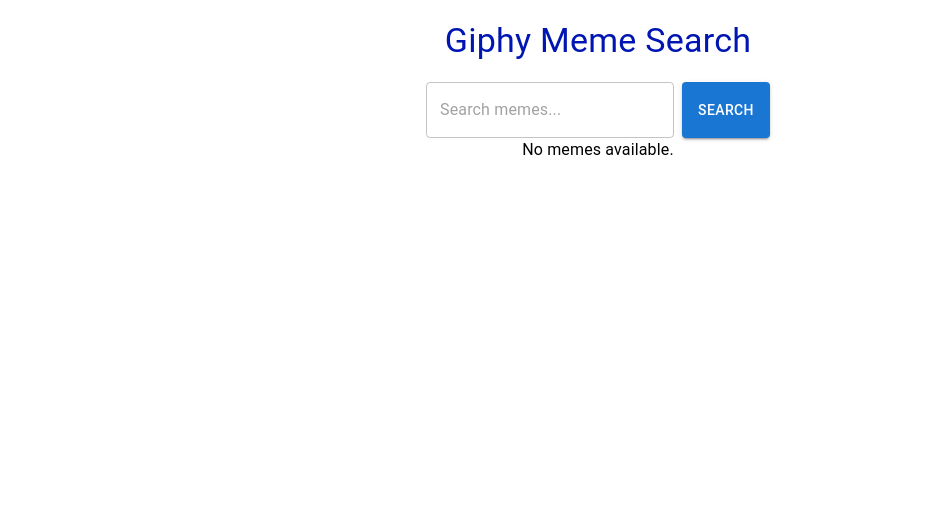
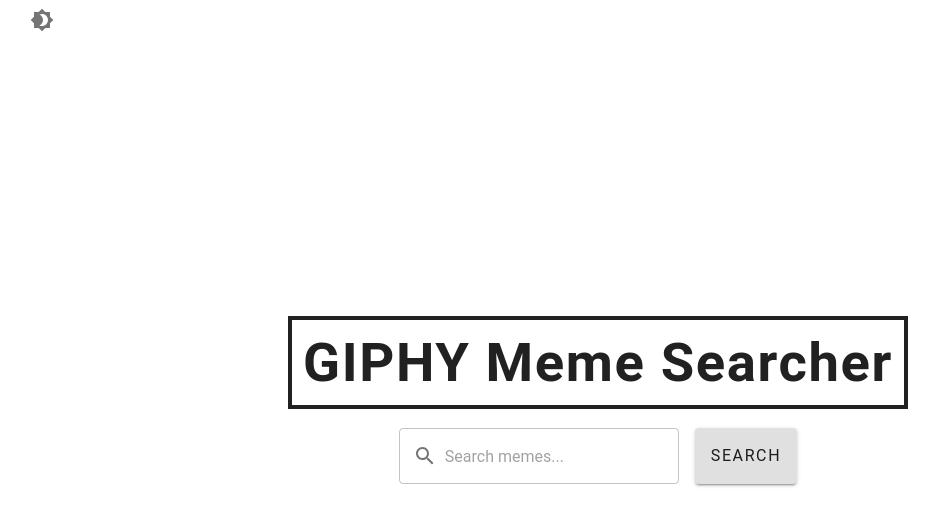
Before and after one commit to dawilles/MemeSearch, a React (Create React App) app: page / in a window 1280 px wide. Shown: the top 526 px of the page, without its empty margins (42-981 px from the left). Built offline with nearby package versions, Linux system fonts and the light colour scheme.

Commit message:
updated layout&logic

```diff
--- a/package.json
+++ b/package.json
@@ -5,6 +5,8 @@
   "dependencies": {
     "@emotion/react": "^11.11.1",
     "@emotion/styled": "^11.11.0",
+    "@mui/icons-material": "^5.14.3",
+    "@mui/lab": "^5.0.0-alpha.140",
     "@mui/material": "^5.14.2",
     "@testing-library/jest-dom": "^5.17.0",
     "@testing-library/react": "^13.4.0",
--- a/src/components/App.tsx
+++ b/src/components/App.tsx
@@ -1,96 +1,27 @@
 import React from "react";
-import { CircularProgress, Container, Stack, Typography } from "@mui/material";
-import { Gallery } from "./Gallery";
-import { Search } from "./Search";
-import { notReachable } from "../utils/notReachable";
-import { useLazyReloadableData } from "../hooks/useReloadableData";
-import { getMemes } from "../services/giphy";
+import { ThemeProvider } from "@mui/material/styles";
+import { Container, IconButton } from "@mui/material";
+import CssBaseline from "@mui/material/CssBaseline";
+import Brightness4Icon from "@mui/icons-material/Brightness4";
+import Brightness7Icon from "@mui/icons-material/Brightness7";
+import { SearchContentLoader } from "./SearchContentLoader";
+import { ColorModeContext } from "../themes/theme";
+import { useColorMode } from "../hooks/useColorMode";
 
 export const App = () => {
-  return (
-    <Container fixed>
-      <Stack flexDirection="column" alignItems="center">
-        <Typography
-          variant="h4"
-          component="h1"
-          gutterBottom
-          style={{ color: "#0016b3", margin: "20px" }}
-        >
-          Giphy Meme Search
-        </Typography>
-        <SearchContentLoader />
-      </Stack>
-    </Container>
-  );
+	const { mode, toggleColorMode, currentTheme } = useColorMode();
+
+	return (
+		<ColorModeContext.Provider value={{ toggleColorMode }}>
+			<ThemeProvider theme={currentTheme}>
+				<CssBaseline />
+				<Container sx={{ height: "100vh", bgcolor: "background.default" }}>
+					<IconButton onClick={toggleColorMode}>
+						{mode === "light" ? <Brightness4Icon /> : <Brightness7Icon />}
+					</IconButton>
+					<SearchContentLoader />
+				</Container>
+			</ThemeProvider>
+		</ColorModeContext.Provider>
+	);
 };
-
-const SearchContentLoader = () => {
-  const { state, load } = useLazyReloadableData(getMemes);
-
-	console.log(state)
-  const handleSearch = (query: string) =>
-    load({ query, offset: 0, previousMemes: [] });
-
-  switch (state.type) {
-    case "not_requested":
-      return (
-        <>
-          <Search onSearch={handleSearch} />
-          <Stack justifyContent="center">
-            <Typography>No memes available.</Typography>
-          </Stack>
-        </>
-      );
-
-    case "reloading":
-      return (
-        <>
-          <Search onSearch={handleSearch} />
-          <Gallery
-            data={state.data.memes}
-            hasMore={false}
-            onNextPage={() => {}}
-          />
-        </>
-      );
-
-    case "loading":
-      return (
-        <>
-          <Search onSearch={handleSearch} />
-          <Stack justifyContent="center">
-            <CircularProgress />
-          </Stack>
-        </>
-      );
-
-    case "loaded":
-      return (
-        <>
-          <Search onSearch={handleSearch} />
-          <Gallery
-            data={state.data.memes}
-            hasMore={state.data.hasMore}
-            onNextPage={() =>
-              load({
-                ...state.params,
-                previousMemes: state.data.memes,
-                offset: state.params.offset + state.data.memes.length,
-              })
-            }
-          />
-        </>
-      );
-
-    case "error":
-      return (
-        <>
-          <Search onSearch={handleSearch} />
-          <Typography color="error">{`Error: ${state.error}`}</Typography>
-        </>
-      );
-
-    default:
-      return notReachable(state);
-  }
-};
--- a/src/components/Gallery.tsx
+++ b/src/components/Gallery.tsx
@@ -1,11 +1,8 @@
 import React from "react";
+import InfiniteScroll from "react-infinite-scroll-component";
+import { Stack, CircularProgress, Grid, Typography } from "@mui/material";
 import { Image } from "./Image";
-import InfiniteScroll from "react-infinite-scroll-component";
-import Stack from "@mui/material/Box";
-import CircularProgress from "@mui/material/CircularProgress";
-import Grid from "@mui/material/Grid";
-import {Typography} from "@mui/material";
-import {Meme} from "../types";
+import { Meme } from "../types";
 
 type GalleryProps = {
 	data: Meme[];
@@ -13,15 +10,14 @@
 	onNextPage: () => void;
 };
 
-export const Gallery = ({
-	data,
-	hasMore,
-	onNextPage,
-}: GalleryProps) => {
-	if(!data.length) {
-		return <Typography>No memes available.</Typography>
+export const Gallery = ({ data, hasMore, onNextPage }: GalleryProps) => {
+	if (!data.length) {
+		return (
+			<Typography variant='h3' sx={{ marginTop: "1.4rem" }}>
+				No memes available.
+			</Typography>
+		);
 	}
-
 
 	return (
 		<InfiniteScroll
@@ -30,13 +26,13 @@
 			hasMore={hasMore}
 			loader={
 				<Stack justifyContent='center'>
-					<CircularProgress />
+					<CircularProgress sx={{ marginTop: "1.4rem" }} />
 				</Stack>
 			}
 			style={{ overflow: "visible" }}>
-			<Grid container spacing={4} sx={{ marginTop: "30px" }}>
+			<Grid container spacing={5} sx={{ marginTop: "1.4rem" }}>
 				{data.map((meme) => (
-					<Grid item xs={12} sm={6} md={4} lg={3} key={meme.id}>
+					<Grid item xs={6} sm={4} md={2} key={meme.id} justifyContent='center'>
 						<Image meme={meme} />
 					</Grid>
 				))}
--- a/src/components/Image.tsx
+++ b/src/components/Image.tsx
@@ -1,6 +1,6 @@
 import React from "react";
 import { Box } from "@mui/material";
-import {Meme} from "../types";
+import { Meme } from "../types";
 
 type ImageProps = {
 	meme: Meme;
@@ -14,8 +14,13 @@
 			alt={meme.title}
 			sx={{
 				maxWidth: "100%",
-				border: "solid 3px black",
+				border: "solid 2px black",
 				borderRadius: "3px",
+				transition: "transform 0.3s",
+				"&:hover": {
+					transform: "scale(1.3)",
+				},
+				boxShadow: "3px 3px 10px 3px rgba(0, 0, 0, .4)",
 			}}
 		/>
 	);
--- a/src/components/Search.tsx
+++ b/src/components/Search.tsx
@@ -1,6 +1,13 @@
 import React from "react";
 import { Formik, Form, Field, FieldProps } from "formik";
-import { TextField, Button, Stack } from "@mui/material";
+import {
+	TextField,
+	Button,
+	Stack,
+	Typography,
+	InputAdornment,
+} from "@mui/material";
+import { Search as SearchIcon } from "@mui/icons-material";
 
 type SearchProps = {
 	onSearch: (query: string) => void;
@@ -8,6 +15,17 @@
 
 export const Search = ({ onSearch }: SearchProps) => {
 	return (
+		<>
+			<Typography
+				variant='h1'
+				component='h1'
+				gutterBottom
+				style={{
+					textAlign: "center",
+					border: "solid 4px",
+				}}>
+				GIPHY Meme Searcher
+			</Typography>
 			<Formik
 				initialValues={{ query: "" }}
 				onSubmit={(values, { resetForm }) => {
@@ -16,27 +34,34 @@
 				}}>
 				{({ isSubmitting }) => (
 					<Form>
-					<Stack direction='row'>
+						<Stack direction='row' spacing={2}>
 							<Field name='query'>
 								{({ field }: FieldProps) => (
 									<TextField
 										{...field}
 										variant='outlined'
 										placeholder='Search memes...'
+										InputProps={{
+											startAdornment: (
+												<InputAdornment position='start'>
+													<SearchIcon />
+												</InputAdornment>
+											),
+										}}
 									/>
 								)}
 							</Field>
 							<Button
+								color='inherit'
 								type='submit'
 								variant='contained'
-							color='primary'
-							disabled={isSubmitting}
-							sx={{ marginLeft: 1 }}>
-							Search
+								disabled={isSubmitting}>
+								<Typography variant='h3'>Search</Typography>
 							</Button>
 						</Stack>
 					</Form>
 				)}
 			</Formik>
+		</>
 	);
 };
--- /dev/null
+++ b/src/components/SearchContentLoader.tsx
@@ -0,0 +1,73 @@
+import React from "react";
+import { CircularProgress, Stack, Typography } from "@mui/material";
+import { Gallery } from "./Gallery";
+import { Search } from "./Search";
+import { useLazyReloadableData } from "../hooks/useReloadableData";
+import { getMemes } from "../services/giphy";
+import { notReachable } from "../utils/notReachable";
+
+const useSearchContentLogic = () => {
+	const { state, load } = useLazyReloadableData(getMemes);
+
+	const handleSearch = (query: string) => {
+		load({ query, offset: 0, previousMemes: [] });
+	};
+
+	const handleNextPage = () => {
+		if (state.type !== "loaded") return;
+		load({
+			...state.params,
+			previousMemes: state.data.memes,
+			offset: state.params.offset + state.data.memes.length,
+		});
+	};
+
+	return { state, handleSearch, handleNextPage };
+};
+
+export const SearchContentLoader: React.FC = () => {
+	const { state, handleSearch, handleNextPage } = useSearchContentLogic();
+
+	const renderContent = () => {
+		switch (state.type) {
+			case "not_requested":
+				return null;
+			case "loading":
+				return <CircularProgress />;
+			case "loaded":
+				return (
+					<Gallery
+						data={state.data.memes}
+						hasMore={state.data.hasMore}
+						onNextPage={handleNextPage}
+					/>
+				);
+			case "reloading":
+				return (
+					<>
+						<Gallery
+							data={state.data.memes}
+							hasMore={false}
+							onNextPage={() => {}}
+						/>
+						<CircularProgress />
+					</>
+				);
+			case "error":
+				return <Typography color='error'>{`Error: ${state.error}`}</Typography>;
+			default:
+				return notReachable(state);
+		}
+	};
+
+	return (
+		<Stack
+			direction='column'
+			alignItems='center'
+			justifyContent={state.type === "not_requested" ? "center" : "flex-start"}
+			sx={{ height: state.type === "not_requested" ? "90vh" : "auto" }}>
+			<Search onSearch={handleSearch} />
+			{renderContent()}
+		</Stack>
+	);
+};
--- /dev/null
+++ b/src/hooks/useColorMode.ts
@@ -0,0 +1,16 @@
+import { useState, useMemo } from 'react';
+import { lightTheme, darkTheme } from '../themes/theme';
+
+export const useColorMode = () => {
+    const [mode, setMode] = useState<"light" | "dark">("light");
+
+    const toggleColorMode = () => {
+        setMode((prevMode) => (prevMode === "light" ? "dark" : "light"));
+    };
+
+    const currentTheme = useMemo(() => {
+        return mode === "light" ? lightTheme : darkTheme;
+    }, [mode]);
+
+    return { mode, toggleColorMode, currentTheme };
+};
--- a/src/index.css
+++ b/src/index.css
@@ -5,6 +5,8 @@
     sans-serif;
   -webkit-font-smoothing: antialiased;
   -moz-osx-font-smoothing: grayscale;
+  height: 100vh;
+  width: 100vw;
 }
 
 code {
--- a/src/services/giphy.ts
+++ b/src/services/giphy.ts
@@ -2,7 +2,7 @@
 import { Meme } from "../types";
 
 const API_KEY = process.env.REACT_APP_API_KEY;
-export const DEFAULT_LIMIT = 10;
+export const DEFAULT_LIMIT = 20;
 
 type Data = { hasMore: boolean; memes: Meme[] };
 
--- /dev/null
+++ b/src/themes/theme.ts
@@ -0,0 +1,53 @@
+import * as React from "react";
+import { createTheme } from "@mui/material/styles";
+
+export const ColorModeContext = React.createContext({
+	toggleColorMode: () => {},
+});
+
+const commonThemeSettings = {
+	typography: {
+		fontFamily: 'Roboto, "Helvetica Neue", Arial, sans-serif',
+		h1: {
+			fontWeight: 700,
+			fontSize: "3.4rem",
+			letterSpacing: ".1rem",
+			padding: ".7rem",
+		},
+		h2: {
+			fontWeight: 700,
+			fontSize: "1.6rem",
+		},
+		h3: {
+			fontWeight: 400,
+			fontSize: "1rem",
+			letterSpacing: ".1rem",
+		},
+	},
+};
+
+export const darkTheme = createTheme({
+	palette: {
+		mode: "dark",
+		primary: {
+			main: "#FFFFFF",
+		},
+		warning: {
+			main: "#FFFFF6",
+		},
+	},
+	...commonThemeSettings,
+});
+
+export const lightTheme = createTheme({
+	palette: {
+		mode: "light",
+		primary: {
+			main: "#000000",
+		},
+		warning: {
+			main: "#757575",
+		},
+	},
+	...commonThemeSettings,
+});
```
Also changed, not shown: src/hooks/useLoadableData.ts (deleted, +0 -53 lines), src/types/index.ts (line endings or trailing spaces), 1 other file (tests, documents, lock files or other folders). Lines whose indentation alone changed are shown as unchanged.
